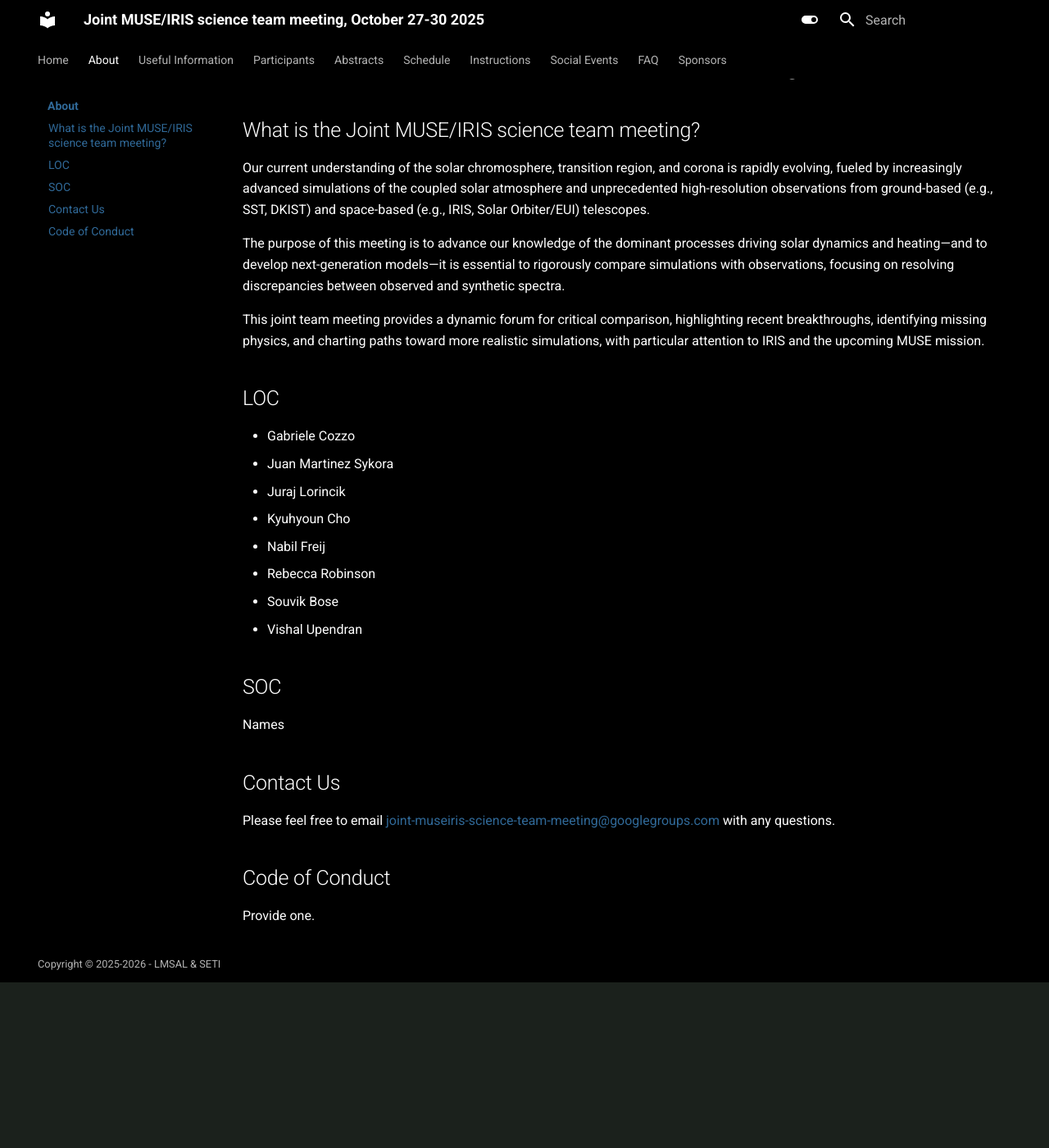
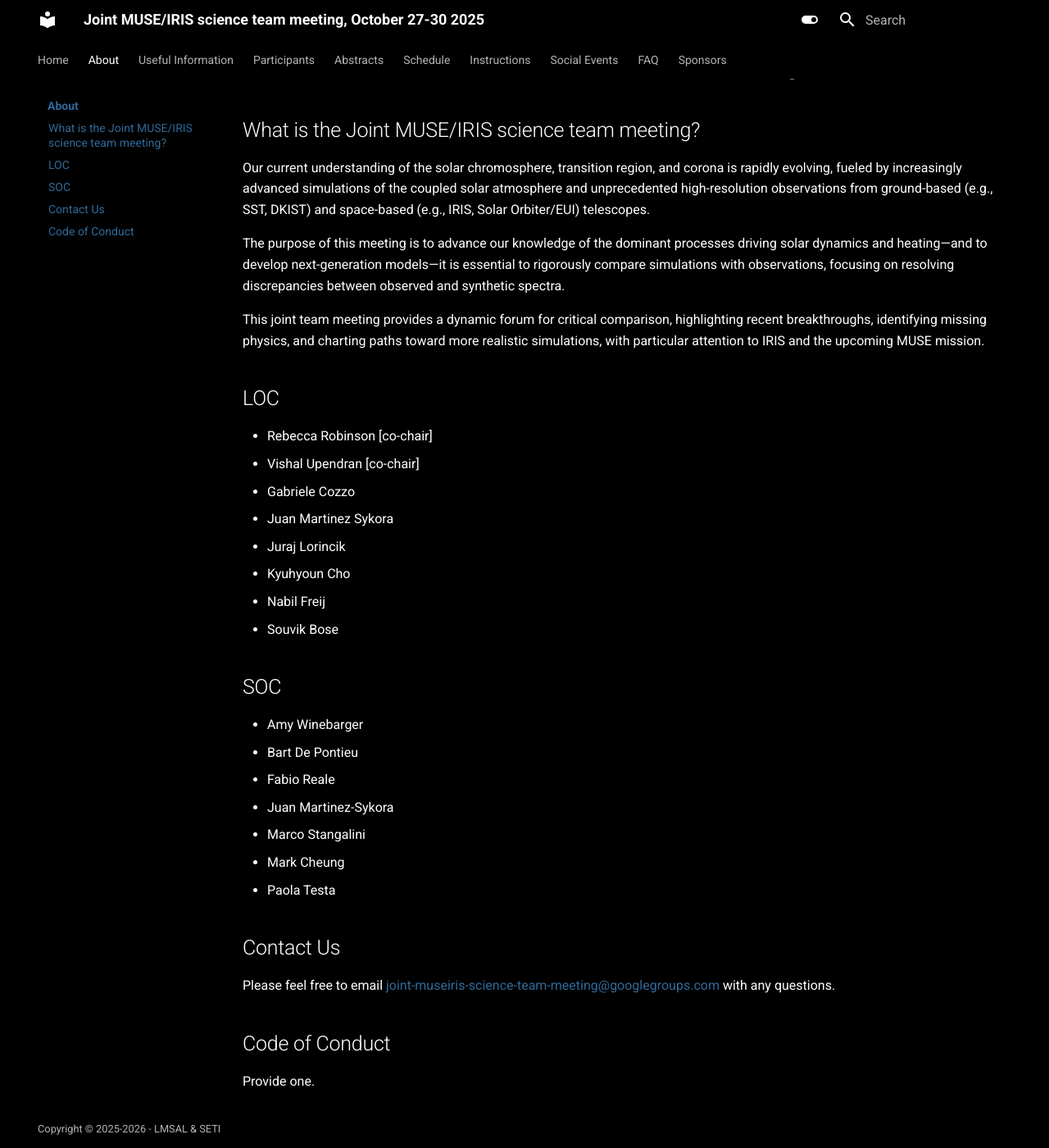
Before and after one commit to LM-SAL/iris_muse_team_meeting, an MkDocs documentation site: the page built from docs/about.md, in a window 1280 px wide and 1400 px high, scrolled down 378 px. Shown: the whole window at 82% size. Built offline with MkDocs 1.6.1 and Material for MkDocs 9.7.7, drawn with Linux system fonts in a browser that asks for light colours; before the commit the page ends 1576 px from its top, so only the background shows below that.

Commit message:
Added loc and soc names

```diff
--- a/docs/about.md
+++ b/docs/about.md
@@ -14,18 +14,24 @@
 
 ## LOC
 
+* Rebecca Robinson [co-chair]
+* Vishal Upendran [co-chair]
 * Gabriele Cozzo
 * Juan Martinez Sykora
 * Juraj Lorincik
 * Kyuhyoun Cho
 * Nabil Freij
-* Rebecca Robinson
 * Souvik Bose
-* Vishal Upendran
 
 ## SOC
 
-Names
+* Amy Winebarger
+* Bart De Pontieu
+* Fabio Reale
+* Juan Martinez-Sykora
+* Marco Stangalini
+* Mark Cheung
+* Paola Testa
 
 ## Contact Us
 
```
